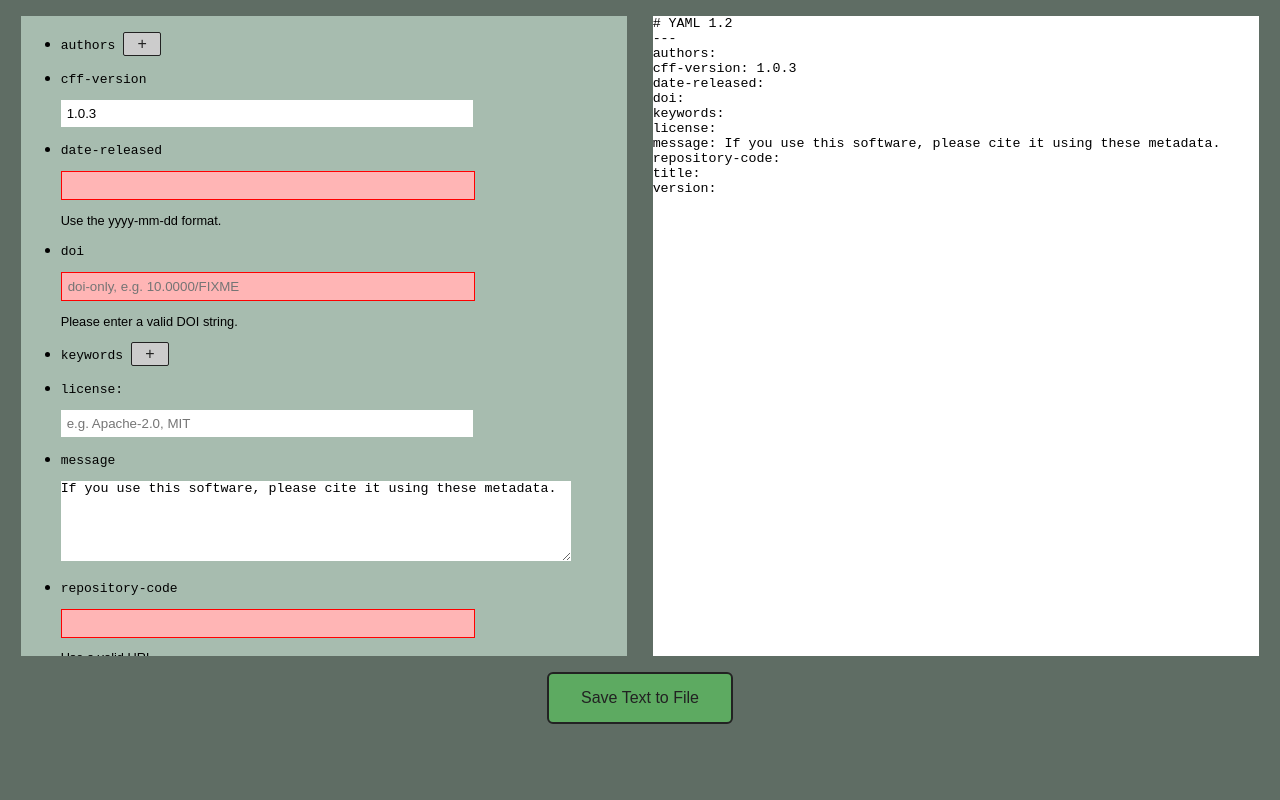
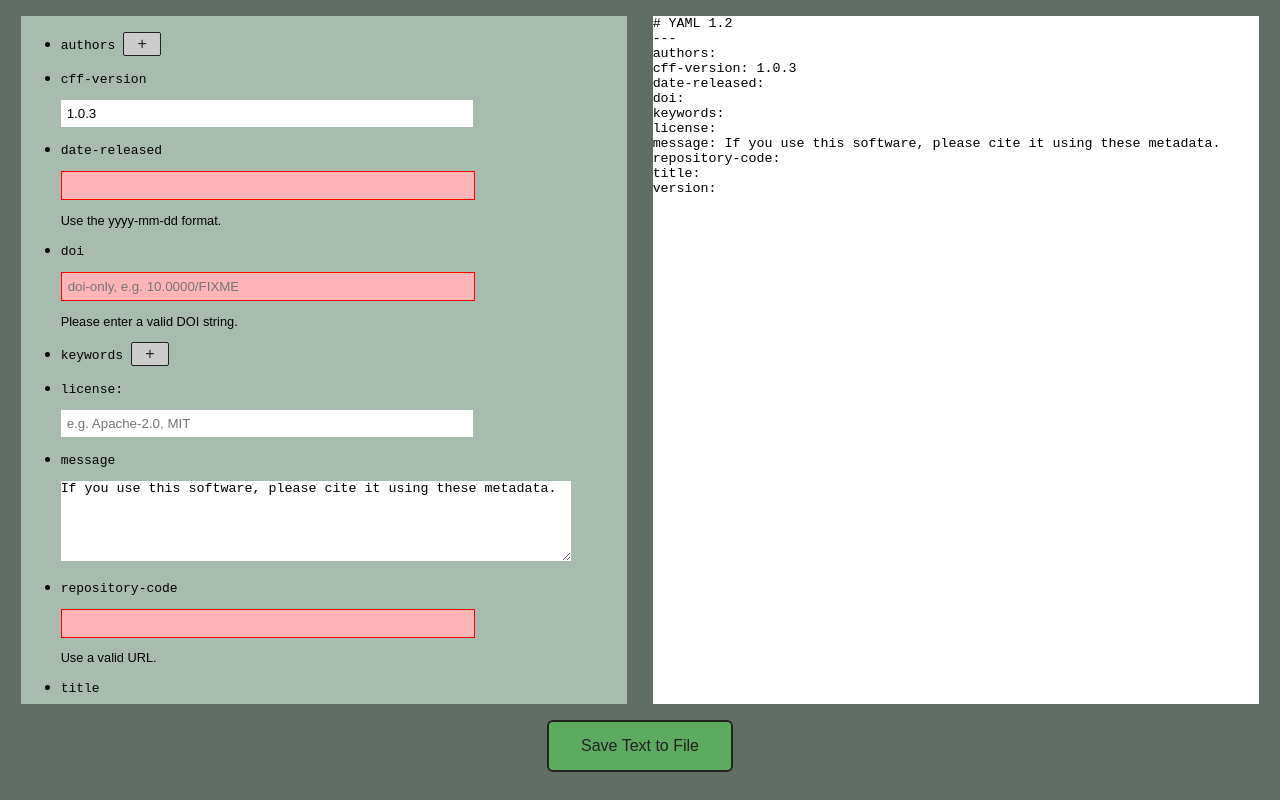
Before and after one commit to citation-file-format/cff-initializer-javascript-v1, a Vue app: page / in a window 1280 px wide. Built offline with nearby package versions, Linux system fonts and the light colour scheme.

Commit message:
tweaked styles

```diff
--- a/src/CffText.vue
+++ b/src/CffText.vue
@@ -22,7 +22,7 @@ export default {
     .cff {
         flex-basis: 0.0;
         flex-grow: 1.0;
-        height: 80vh;
+        height: 86vh;
         margin-left: 1%;
         margin-right: 1%;
     }
--- a/src/Form.vue
+++ b/src/Form.vue
@@ -231,7 +231,7 @@ export default {
         background-color: #a7bcaf;
         flex-basis: 0.0;
         flex-grow: 1.0;
-        height: 80vh;
+        height: 86vh;
         margin-left: 1%;
         margin-right: 1%;
         overflow-y: auto;
```
